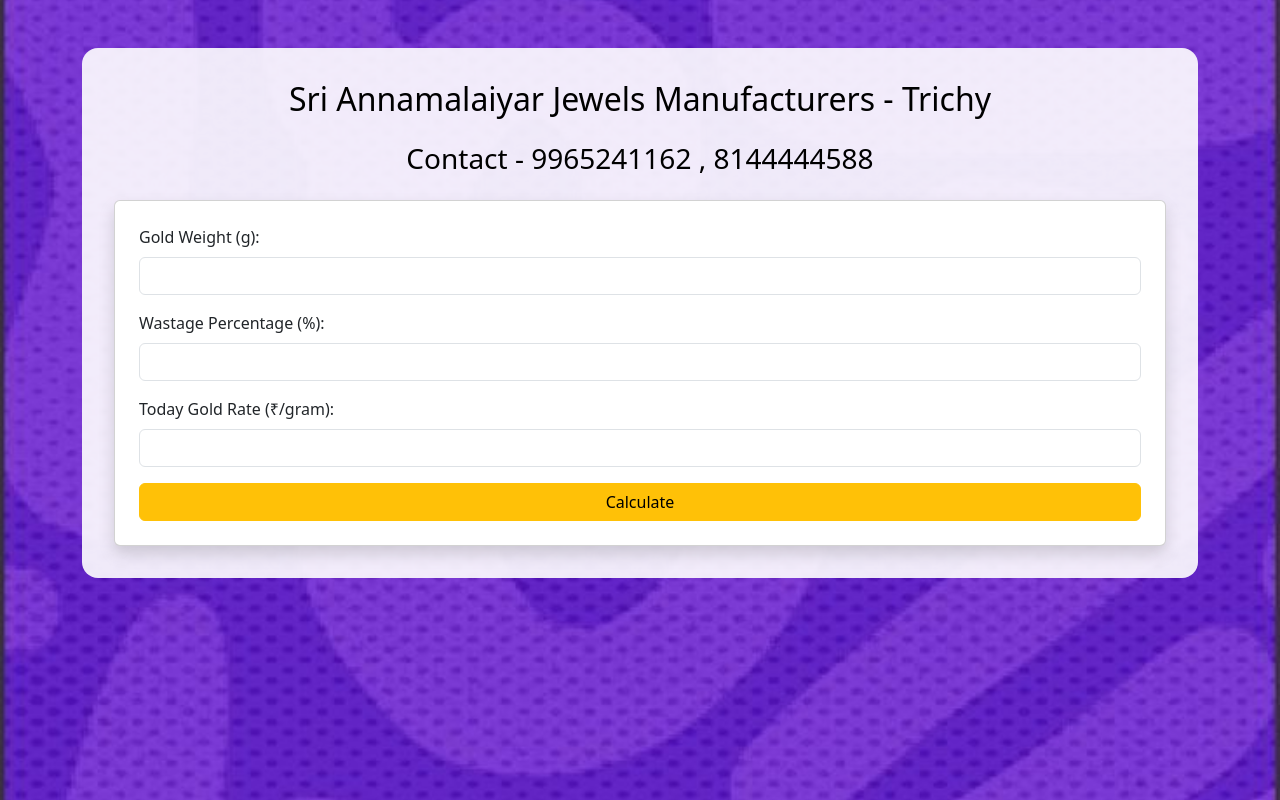
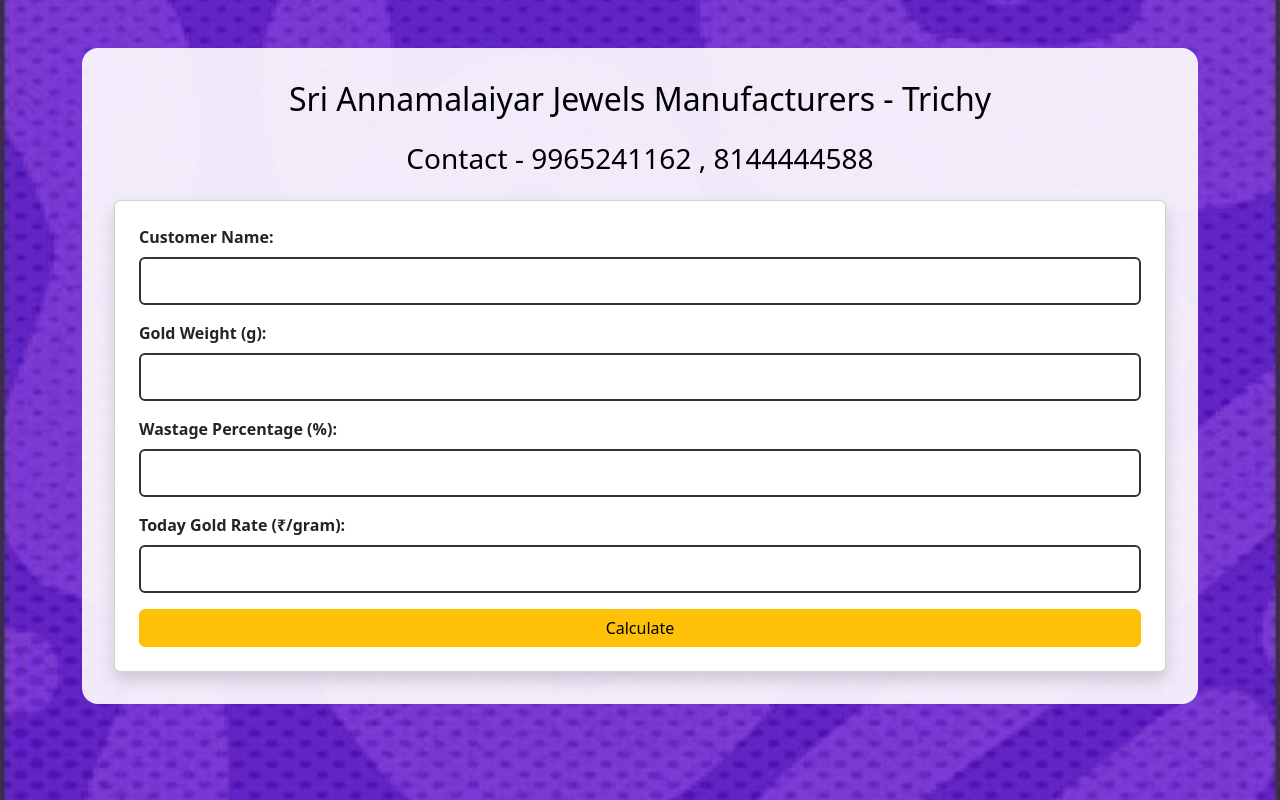
Before and after one commit to saikarthik4137/saikarthik4137, a Flask app: page / in a window 1280 px wide. Run offline with Flask 3, Linux system fonts and the light colour scheme.

Commit message:
Update page

```diff
--- a/app.py
+++ b/app.py
@@ -12,10 +12,12 @@ def index():
             weight = float(request.form['weight'])
             wastage = float(request.form['wastage'])
             rate = float(request.form['rate'])
+            customer = request.form.get('customer', '').strip()
             wastage_grams = weight * (wastage / 100)
             total_weight = weight + wastage_grams
             total_price = round(total_weight * rate, 2)
             result = {
+                'customer': customer,
                 'weight': weight,
                 'wastage': wastage,
                 'rate': rate,
--- a/templates/index.html
+++ b/templates/index.html
@@ -7,7 +7,6 @@
   <style>
     body {
       background-image: url('{{ url_for("static", filename="gold-bg.jpg") }}');
-      background-size: cover;
       background-size: cover;
       background-position: center;
       background-repeat: no-repeat;
@@ -24,6 +23,16 @@
       font-size: 1.2rem;
       padding: 1rem;
     }
+
+    .form-label {
+      font-weight: 600;
+    }
+
+    input.form-control {
+      border: 2px solid #333;
+      border-radius: 6px;
+      padding: 10px;
+    }
   </style>
 </head>
 <body>
@@ -32,6 +41,10 @@
       <h2 class="text-center mb-4"> Sri Annamalaiyar Jewels Manufacturers - Trichy </h2>
       <h3 class="text-center mb-4"> Contact - 9965241162 , 8144444588 </h3>
       <form method="POST" class="card p-4 shadow">
+        <div class="mb-3">
+          <label class="form-label">Customer Name:</label>
+          <input type="text" name="customer" class="form-control" required value="{{ request.form.customer or '' }}">
+        </div>
         <div class="mb-3">
           <label class="form-label">Gold Weight (g):</label>
           <input type="number" step="0.010" name="weight" class="form-control" required value="{{ request.form.weight or '' }}">
@@ -52,8 +65,11 @@
         {% if result.error %}
           <p class="text-danger">{{ result.error }}</p>
         {% else %}
-          <h4 class="mb-3"> Sri Annamalaiyar Jewels Manufacturers </h4>
+          <h4 class="mb-3"> Sri Annamalaiyar Jewels Manufacturers - Trichy </h4>
           <h4 class="mb-3"> Contact - 9965241162 , 8144444588 </h4>
+          {% if result.customer %}
+            <p>👤 Customer: <strong>{{ result.customer }}</strong></p>
+          {% endif %}
           <p>🗓️ Date: <strong>{{ today }}</strong></p>
           <p>📈 Today Gold Price: ₹<strong>{{ result.rate }}</strong></p>
           <p>⚖️ Jewel Weight: <strong>{{ result.weight }} g</strong></p>
```
Also changed, not shown: 1 other file.
